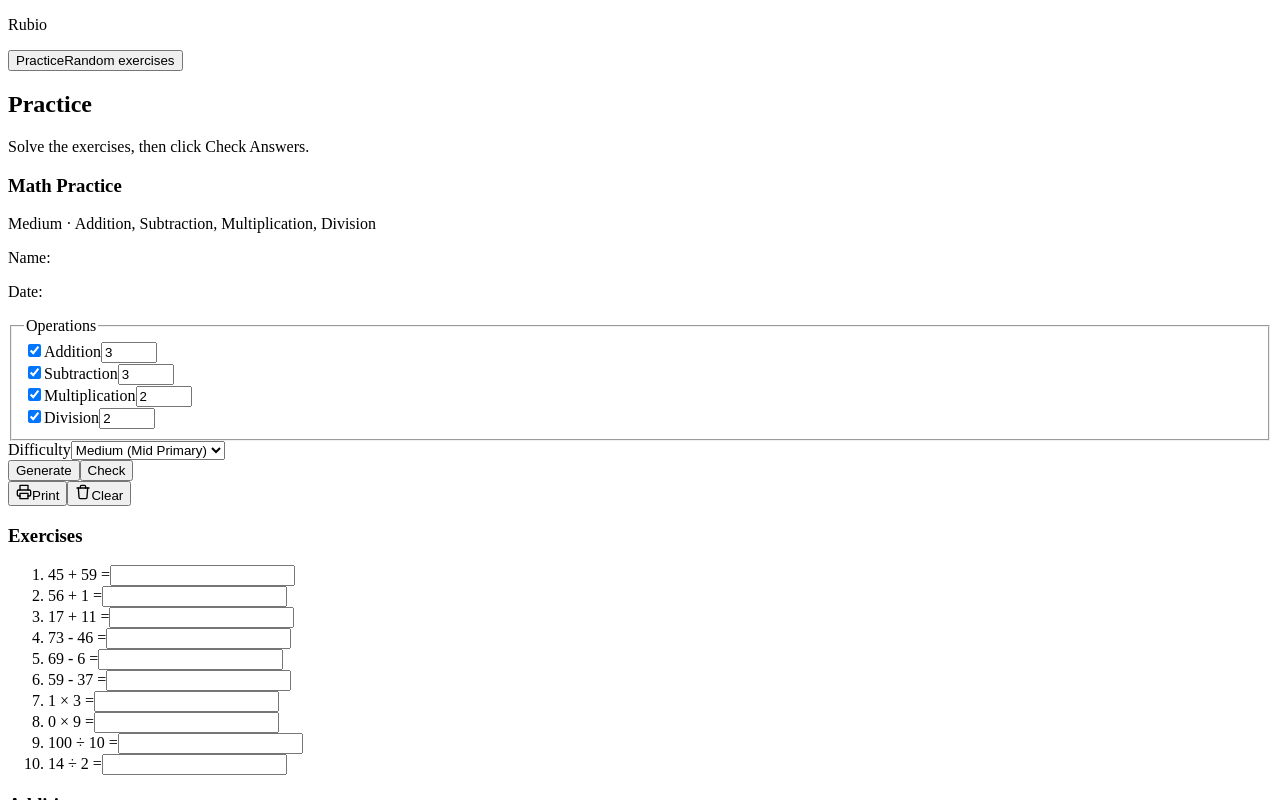
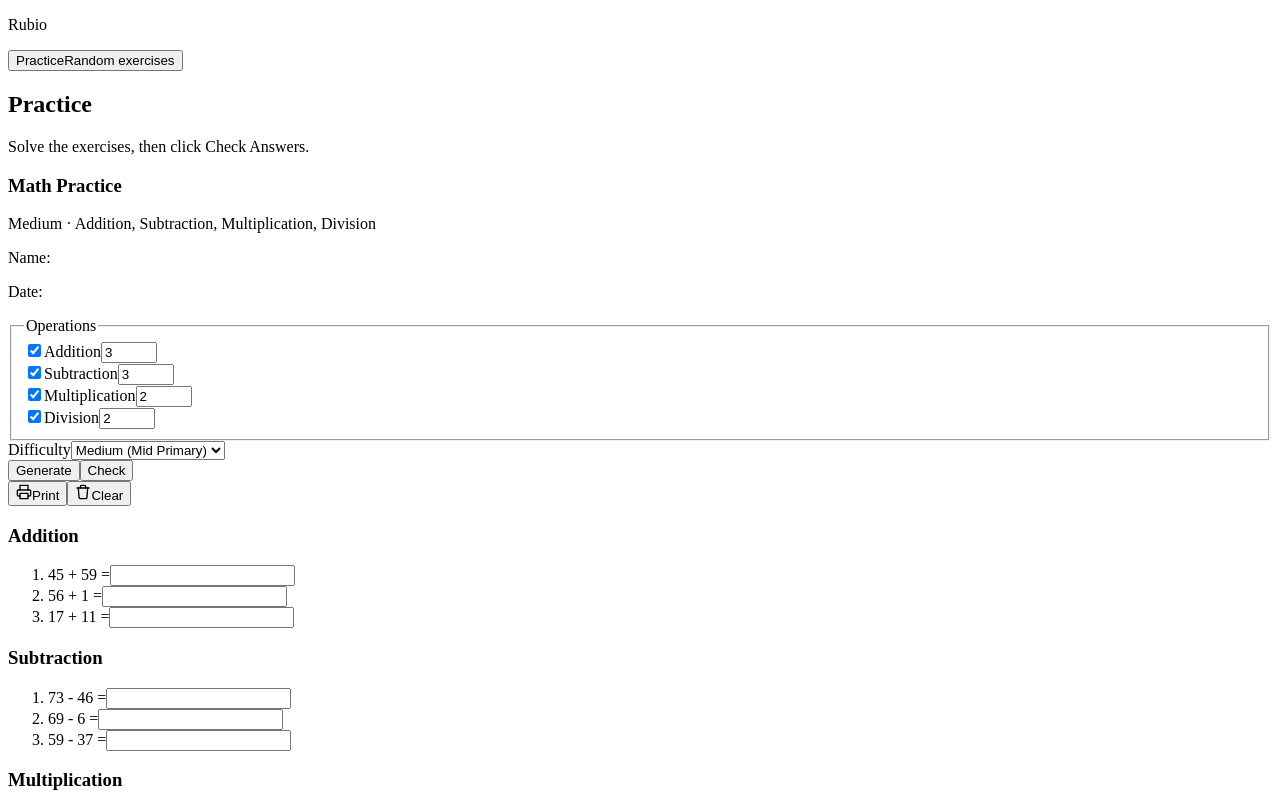
Before and after one commit to juacker/rubio, a React (Vite) app: page / in a window 1280 px wide. Both pictures are taken after a click on the button "Generate". Shown: the top 800 px of the page. Built offline with nearby package versions, Linux system fonts and the light colour scheme; the HTML template or start-up script is replaced by a standard one.

Commit message:
feat: update design

```diff
--- a/src/App.jsx
+++ b/src/App.jsx
@@ -351,24 +351,30 @@ function App() {
             </form>
 
             <section className="exercise-sheet">
+              {writtenGroups.length === 0 && (
                 <div className="exercise-header">
                   <h3>Exercises</h3>
                 </div>
-              <ol id="exercise-list">
-                {exercises.map((exercise, index) => {
-                  const result = results[index];
+              )}
+              {writtenGroups.map((group) => (
+                <div className="exercise-group" key={group.operation}>
+                  <h3>{group.label}</h3>
+                  <ol className="exercise-list">
+                    {group.items.map((exercise) => {
+                      const globalIndex = exercise.number - 1;
+                      const result = results[globalIndex];
                       return (
-                    <li className="exercise-item" key={`${exercise.text}-${index}`}>
-                      <label htmlFor={`answer-${index}`}>{exercise.text}</label>
+                        <li className="exercise-item" key={`${exercise.text}-${globalIndex}`}>
+                          <label htmlFor={`answer-${globalIndex}`}>{exercise.text}</label>
                           <input
-                        id={`answer-${index}`}
+                            id={`answer-${globalIndex}`}
                             type="number"
                             inputMode="numeric"
                             autoComplete="off"
-                        value={answers[index] ?? ''}
+                            value={answers[globalIndex] ?? ''}
                             onChange={(event) => {
                               const value = event.target.value;
-                          setAnswers((prev) => ({ ...prev, [index]: value }));
+                              setAnswers((prev) => ({ ...prev, [globalIndex]: value }));
                             }}
                           />
                           <span className={`result ${result ? (result.isCorrect ? 'ok' : 'bad') : ''}`}>
@@ -378,6 +384,8 @@ function App() {
                       );
                     })}
                   </ol>
+                </div>
+              ))}
             </section>
           </div>
 
--- a/src/styles.css
+++ b/src/styles.css
@@ -39,10 +39,10 @@ body {
 }
 
 .app-shell {
-  width: 100vw;
+  width: 100%;
   min-height: 100vh;
   display: grid;
-  grid-template-columns: 280px 1fr;
+  grid-template-columns: 280px minmax(0, 1fr);
 }
 
 .sidebar {
@@ -114,7 +114,9 @@ h3 {
 
 .content-area {
   padding: 1rem;
-  overflow: auto;
+  overflow-y: auto;
+  overflow-x: hidden;
+  min-width: 0;
 }
 
 .panel {
@@ -159,7 +161,7 @@ h3 {
 
 .workspace-grid {
   display: grid;
-  grid-template-columns: 310px 1fr;
+  grid-template-columns: 310px minmax(0, 1fr);
   gap: 0.8rem;
   align-items: start;
 }
@@ -390,6 +392,8 @@ button:active {
 .exercise-sheet {
   padding: 0.8rem;
   min-height: 420px;
+  min-width: 0;
+  overflow: hidden;
 }
 
 .exercise-header {
@@ -399,23 +403,31 @@ button:active {
   gap: 0.6rem;
 }
 
-#exercise-list {
+.exercise-group {
+  margin-bottom: 0.6rem;
+}
+
+.exercise-group h3 {
+  margin-bottom: 0.4rem;
+  font-size: 0.95rem;
+  color: var(--muted);
+  border-bottom: 1px solid var(--line);
+  padding-bottom: 0.25rem;
+}
+
+.exercise-list {
   margin: 0;
   padding-left: 1.25rem;
-  display: grid;
-  grid-template-columns: repeat(auto-fit, minmax(250px, 1fr));
-  gap: 0.5rem 0.9rem;
-  align-content: start;
+  columns: 180px;
+  column-gap: 1.2rem;
 }
 
 .exercise-item {
-  display: grid;
-  grid-template-columns: max-content 88px;
+  display: flex;
   align-items: center;
-  justify-content: start;
-  column-gap: 0.35rem;
-  row-gap: 0.2rem;
+  gap: 0.35rem;
   padding: 0.22rem 0;
+  break-inside: avoid;
 }
 
 .exercise-item label {
@@ -424,7 +436,7 @@ button:active {
 }
 
 .exercise-item input {
-  width: 100%;
+  width: 88px;
   padding: 0.43rem 0.58rem;
   border-radius: 8px;
   border: 1px solid var(--line);
@@ -435,7 +447,7 @@ button:active {
 .result {
   font-weight: 700;
   min-height: 1.2em;
-  grid-column: 1 / -1;
+  margin-left: 0.3rem;
 }
 
 .result.ok {
@@ -549,19 +561,6 @@ button:active {
     position: static;
   }
 
-  #exercise-list {
-    grid-template-columns: repeat(auto-fit, minmax(220px, 1fr));
-  }
-}
-
-@media (max-width: 640px) {
-  #exercise-list {
-    grid-template-columns: 1fr;
-  }
-
-  .exercise-item {
-    grid-template-columns: 1fr;
-  }
 }
 
 @media print {
```
Also changed, not shown: 1 other file (tests, documents, lock files or other folders). Lines whose indentation alone changed are shown as unchanged.
